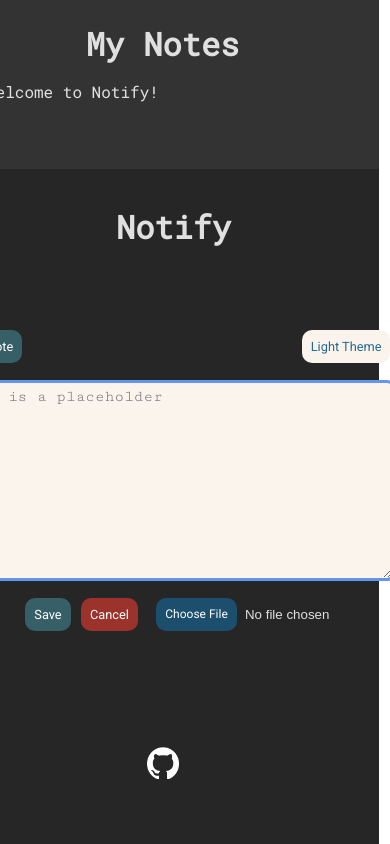
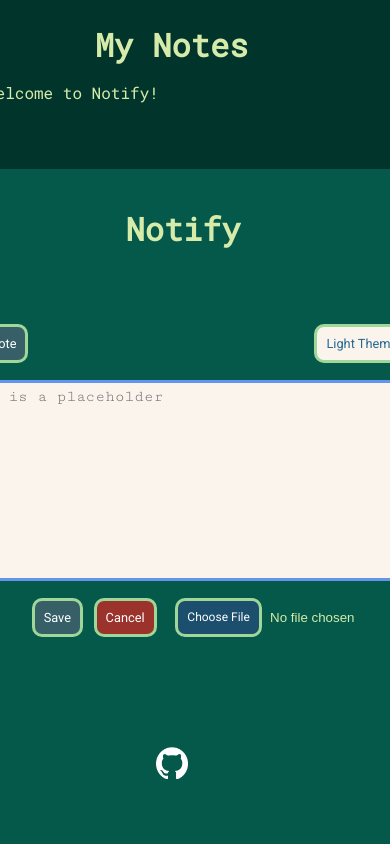
Before and after one commit to 4JMDefense/Agile-project-team, a plain HTML site: page index.html in a window 390 px wide. Both pictures are taken after a click on the button "Dark Theme". Drawn offline with Linux system fonts and the light colour scheme.

Commit message:
Update UI design: Changed background, button, and font colors to more eye-friendly options

```diff
--- a/css/stylesheet.css
+++ b/css/stylesheet.css
@@ -1,6 +1,22 @@
+
+.first-color {
+	background: #d6eba9;
+}
+
+.second-color {
+	background: #9ed797;
+}
+
+.third-color {
+	background: #61b390;
+}
+
+.fourth-color {
+	background: #01352c;
+}
 
 html,body{
-    color: #256993;
+    color: #01352c;
     font-family: 'Roboto Mono', monospace;
     margin:0;
     height: 100vh;
@@ -21,7 +37,7 @@ li{
 }
 
 .sidebar {
-    background-color: #faf4ec;
+    background-color: #61b390;
     height: 100vh;
 }
 
@@ -59,6 +75,7 @@ button, input::file-selector-button {
     color:white;
     font-size: 1em;
 }
+
 
 input::file-selector-button {
     background-color: #1C4E6D;
@@ -119,14 +136,14 @@ input::file-selector-button:hover{
 }
 .main-content{
     height: 100vh;
-    background-color: #f3e9de;
+    background-color: #9ed797;
     display: grid;
     grid-template-areas:
     "main"
     "footer";
     grid-template-columns: 1fr;
     grid-template-rows: 5fr 1fr;
-    color: #1C4E6D
+    color: #01352c
 
 }
 
@@ -194,21 +211,26 @@ footer{
 }
 
 .dark {
-    color: #e0e0e0;
+    color: #d6eba9;
   }
 
   .sidebar.dark {
-    background-color: #333333;
+    background-color: #01352c;
   }
 
   .main-content.dark {
-    background-color: #262626;
+    background-color: #04594b;
   }
 
-.light-Theme-button {
+ .light-Theme-button {
     background-color: #faf4ec;
     color: #256993;
+}
+
+input::file-selector-button, .button-border-dark {
+    border: 3px solid #9ed797;
   }
+
 
 
 
--- a/index.html
+++ b/index.html
@@ -18,7 +18,7 @@
     <link rel="preconnect" href="https://fonts.googleapis.com">
     <link rel="preconnect" href="https://fonts.gstatic.com" crossorigin>
     <link href="https://fonts.googleapis.com/css2?family=Cutive+Mono&display=swap" rel="stylesheet">
-    <script src="scripts/script.js" defer></script>
+    <script src="scripts/main.js" defer></script>
   </head>
 
   <body>
--- a/scripts/script.js
+++ b/scripts/main.js
@@ -2,11 +2,20 @@ const darkThemeButton = document.querySelector('.dark-Theme');
 const sidebar = document.querySelector('.sidebar');
 const mainContent = document.querySelector('.main-content');
 const logo = document.querySelector('#logo');
+const allButtons = document.querySelectorAll('button');
+const importBtn = document.getElementById("fileInput");
+
+
 
 
 darkThemeButton.addEventListener('click', function() {
   sidebar.classList.toggle('dark');
   mainContent.classList.toggle('dark');
+
+  allButtons.forEach((button) => {
+    button.classList.toggle('button-border-dark');
+  });
+
 
   if (darkThemeButton.textContent === 'Dark Theme') {
     darkThemeButton.textContent = 'Light Theme';
@@ -71,7 +80,6 @@ sidebarList.addEventListener("click", function(event) {
   }
 });
 
-const importBtn = document.getElementById("fileInput");
 
 importBtn.addEventListener("click", async () => {
   const fileInput = document.createElement("input");
```
